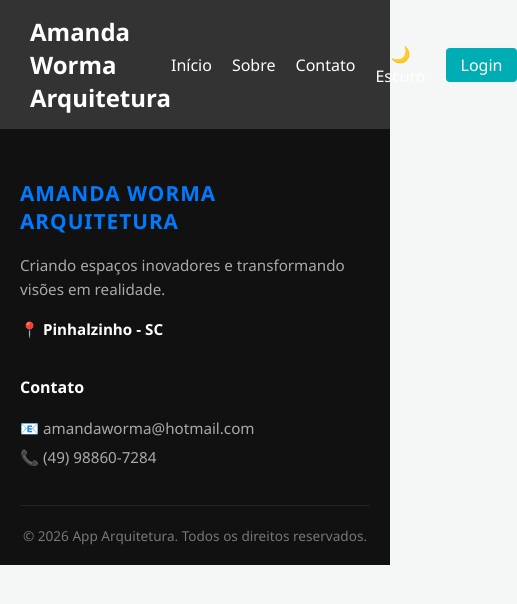
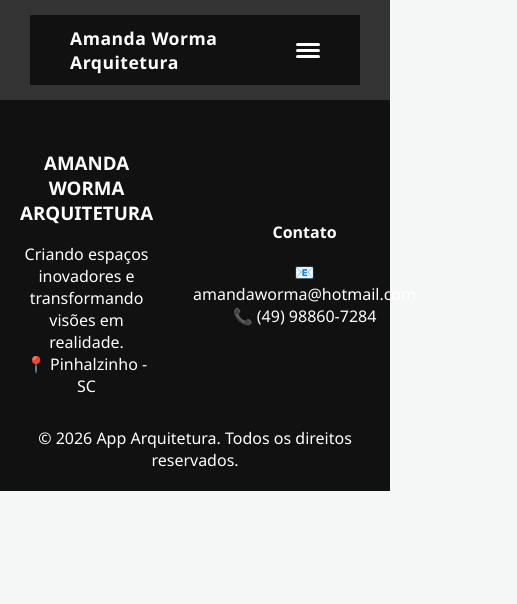
Before and after one commit to 06mateus/vue-project, a Vue app: page / in a window 390 px wide. Shown: the top 604 px of the page, 517 px wide, since content can reach past the window. Built offline with nearby package versions, Linux system fonts and the light colour scheme.

Commit message:
fetch: Responsividade

```diff
--- a/src/components/Footer.vue
+++ b/src/components/Footer.vue
@@ -1,4 +1,5 @@
 <script setup>
+// O ano atual (2026) dinâmico usando o JavaScript
 const anoAtual = new Date().getFullYear()
 </script>
 
@@ -32,11 +33,12 @@ const anoAtual = new Date().getFullYear()
   background-color: #111111; /* Fundo escuro elegante */
   color: #ffffff;
   padding: 50px 20px 20px 20px;
-  margin-top: auto; /* Empurra o rodapé para o fim da página caso tenha pouco conteúdo */
+  margin-top: auto; /* Empurra o rodapé para o fim da página se houver pouco conteúdo */
   box-sizing: border-box;
+  text-align: center; /* Centraliza o texto de todos os blocos por padrão */
 }
 
-/* Garante que se adapte se você usar tema claro no futuro */
+/* Suporte ao tema claro/escuro dinâmico do seu sistema */
 [data-theme="light"] .footer {
   background-color: #f1f1f1;
   color: #333333;
@@ -47,9 +49,16 @@ const anoAtual = new Date().getFullYear()
   max-width: 1200px;
   margin: 0 auto;
   display: grid;
-  grid-template-columns: 1.5fr 1fr 1fr; /* Divide em 3 colunas de tamanhos proporcionais */
+  grid-template-columns: 1fr 1fr; /* 2 colunas iguais no PC */
   gap: 40px;
   padding-bottom: 30px;
+}
+
+.footer-bloco {
+  display: flex;
+  flex-direction: column;
+  align-items: center; /* Centraliza os itens horizontalmente no bloco */
+  justify-content: center;
 }
 
 .footer-bloco h3,
@@ -57,73 +66,7 @@ const anoAtual = new Date().getFullYear()
   margin-top: 0;
   margin-bottom: 18px;
   font-weight: 700;
+  width: 100%;
 }
 
-.footer-logo {
-  font-size: 1.3rem;
-  letter-spacing: 1px;
-  color: #007bff; /* Cor destaque */
-}
-
-.footer-bloco p {
-  font-size: 0.95rem;
-  line-height: 1.6;
-  color: #aaaaaa;
-  margin: 5px 0;
-}
-[data-theme="light"] .footer-bloco p { color: #666666; }
-
-.footer-localizacao {
-  font-weight: 600;
-  margin-top: 15px !important;
-  color: #ffffff !important;
-}
-[data-theme="light"] .footer-localizacao { color: #333333 !important; }
-
-/* Links */
-.footer-links {
-  list-style: none;
-  padding: 0;
-  margin: 0;
-}
-
-.footer-links li {
-  margin-bottom: 10px;
-}
-
-.footer-links a {
-  color: #aaaaaa;
-  text-decoration: none;
-  font-size: 0.95rem;
-  transition: color 0.2s ease;
-}
-[data-theme="light"] .footer-links a { color: #666666; }
-
-.footer-links a:hover {
-  color: #007bff;
-}
-
-/* Direitos Autorais */
-.footer-inferior {
-  max-width: 1200px;
-  margin: 0 auto;
-  padding-top: 20px;
-  border-top: 1px solid #222222;
-  text-align: center;
-}
-[data-theme="light"] .footer-inferior { border-top-color: #e0e0e0; }
-
-.footer-inferior p {
-  font-size: 0.85rem;
-  color: #777777;
-  margin: 0;
-}
-
-/* Responsividade para Celular */
-@media (max-width: 768px) {
-  .footer-container {
-    grid-template-columns: 1fr; /* Vira uma única coluna */
-    gap: 30px;
-  }
-}
 </style>
--- a/src/components/NavBar.vue
+++ b/src/components/NavBar.vue
@@ -2,6 +2,8 @@
 import { ref, onMounted } from 'vue'
 
 const tema = ref('light')
+// Variável reativa para controlar a abertura do menu no celular
+const menuAberto = ref(false)
 
 const alternarTema = () => {
   if (tema.value === 'dark') {
@@ -13,6 +15,16 @@ const alternarTema = () => {
     document.documentElement.setAttribute('data-theme', 'dark')
     localStorage.setItem('tema', 'dark')
   }
+}
+
+// Alterna o estado do menu hambúrguer
+const alternarMenu = () => {
+  menuAberto.value = !menuAberto.value
+}
+
+// Fecha o menu lateral quando o usuário clica em algum link
+const fecharMenu = () => {
+  menuAberto.value = false
 }
 
 onMounted(() => {
@@ -28,24 +40,30 @@ onMounted(() => {
   <header>
     <nav class="navbar">
       <div class="logo">Amanda Worma Arquitetura</div>
-      <ul class="nav-links">
+
+      <button class="menu-hamburger" @click="alternarMenu" :class="{ 'animar': menuAberto }" aria-label="Menu">
+        <span class="linha"></span>
+        <span class="linha"></span>
+        <span class="linha"></span>
+      </button>
+
+      <ul class="nav-links" :class="{ 'menu-ativo': menuAberto }">
         <li>
-          <RouterLink to="/home">Início</RouterLink>
+          <RouterLink to="/home" @click="fecharMenu">Início</RouterLink>
         </li>
         <li>
-          <RouterLink to="/about">Sobre</RouterLink>
+          <RouterLink to="/about" @click="fecharMenu">Sobre</RouterLink>
         </li>
         <li>
-          <RouterLink to="/contact">Contato</RouterLink>
+          <RouterLink to="/contact" @click="fecharMenu">Contato</RouterLink>
         </li>
         <li>
-          <button @click="alternarTema"
-            style="background: none; border: none; color: white; cursor: pointer; font-size: 16px;">
+          <button @click="alternarTema" class="btn-tema">
             {{ tema === 'dark' ? '☀️ Claro' : '🌙 Escuro' }}
           </button>
         </li>
         <li>
-          <RouterLink to="/login" class="btn-menu-login">Login</RouterLink>
+          <RouterLink to="/login" class="btn-menu-login" @click="fecharMenu">Login</RouterLink>
         </li>
       </ul>
     </nav>
@@ -53,4 +71,165 @@ onMounted(() => {
 </template>
 
 <style scoped>
+/* ==========================================================================
+   ESTILOS GERAIS DA NAVBAR (DESKTOP)
+   ========================================================================== */
+.navbar {
+  display: flex;
+  justify-content: space-between;
+  align-items: center;
+  padding: 15px 40px;
+  background-color: #111111; /* Fundo escuro padrão */
+  color: #ffffff;
+  position: relative;
+  z-index: 100;
+  height: 70px;
+  box-sizing: border-box;
+  transition: background-color 0.3s ease, color 0.3s ease;
+}
+
+/* Ajuste de cores para o Tema Claro */
+[data-theme="light"] .navbar {
+  background-color: #ffffff;
+  color: #333333;
+  box-shadow: 0 2px 10px rgba(0, 0, 0, 0.05);
+}
+
+.logo {
+  font-size: 1.3rem;
+  font-weight: 700;
+  letter-spacing: 0.5px;
+}
+
+.nav-links {
+  display: flex;
+  align-items: center;
+  gap: 25px;
+  list-style: none;
+  margin: 0;
+  padding: 0;
+}
+
+.nav-links a {
+  color: inherit;
+  text-decoration: none;
+  font-weight: 500;
+  transition: color 0.2s ease;
+}
+
+.nav-links a:hover {
+  color: #007bff;
+}
+
+/* Botão de Alternar Tema limpo */
+.btn-tema {
+  background: none;
+  border: none;
+  color: inherit;
+  cursor: pointer;
+  font-size: 16px;
+  padding: 0;
+  display: flex;
+  align-items: center;
+}
+
+.btn-menu-login {
+  background-color: #007bff;
+  color: #ffffff !important;
+  padding: 8px 18px;
+  border-radius: 6px;
+  font-weight: 600;
+  transition: background-color 0.2s ease;
+}
+
+.btn-menu-login:hover {
+  background-color: #0056b3;
+}
+
+/* Escondido no Computador */
+.menu-hamburger {
+  display: none;
+  flex-direction: column;
+  justify-content: space-around;
+  width: 24px;
+  height: 18px;
+  background: transparent;
+  border: none;
+  cursor: pointer;
+  padding: 0;
+  z-index: 101;
+}
+
+.menu-hamburger .linha {
+  width: 24px;
+  height: 3px;
+  background-color: #ffffff;
+  border-radius: 10px;
+  transition: all 0.3s ease;
+}
+
+[data-theme="light"] .menu-hamburger .linha {
+  background-color: #333333;
+}
+
+/* ==========================================================================
+   ESTILOS RESPONSIVOS (CELULAR - MENOR QUE 768px)
+   ========================================================================== */
+@media (max-width: 768px) {
+  .menu-hamburger {
+    display: flex; /* Exibe o ícone hambúrguer no celular */
+  }
+
+  .logo {
+    font-size: 1.1rem; /* Reduz levemente o tamanho do texto da logo */
+  }
+
+  /* Transforma a lista de links horizontais em uma cortina vertical */
+  .nav-links {
+    position: absolute;
+    top: 70px;
+    right: 0;
+    width: 100%;
+    background-color: #111111;
+    flex-direction: column;
+    padding: 30px 0;
+    gap: 25px;
+    box-shadow: 0 10px 15px rgba(0, 0, 0, 0.1);
+
+    /* Efeito suave de abrir escorregando para baixo */
+    opacity: 0;
+    transform: translateY(-15px);
+    pointer-events: none;
+    transition: all 0.3s ease;
+  }
+
+  [data-theme="light"] .nav-links {
+    background-color: #ffffff;
+    border-top: 1px solid #eee;
+  }
+
+  /* Injetado pelo Vue quando menuAberto === true */
+  .nav-links.menu-ativo {
+    opacity: 1;
+    transform: translateY(0);
+    pointer-events: auto;
+  }
+
+  .btn-menu-login {
+    display: inline-block;
+    width: 80%;
+    text-align: center;
+  }
+
+  /* ANIMAÇÃO DO BOTÃO HAMBÚRGUER VIRANDO "X" */
+  .menu-hamburger.animar .linha:nth-child(1) {
+    transform: rotate(45deg) translate(5px, 4px);
+  }
+  .menu-hamburger.animar .linha:nth-child(2) {
+    opacity: 0;
+  }
+  .menu-hamburger.animar .linha:nth-child(3) {
+    transform: rotate(-45deg) translate(6px, -5px);
+  }
+}
 </style>
```
